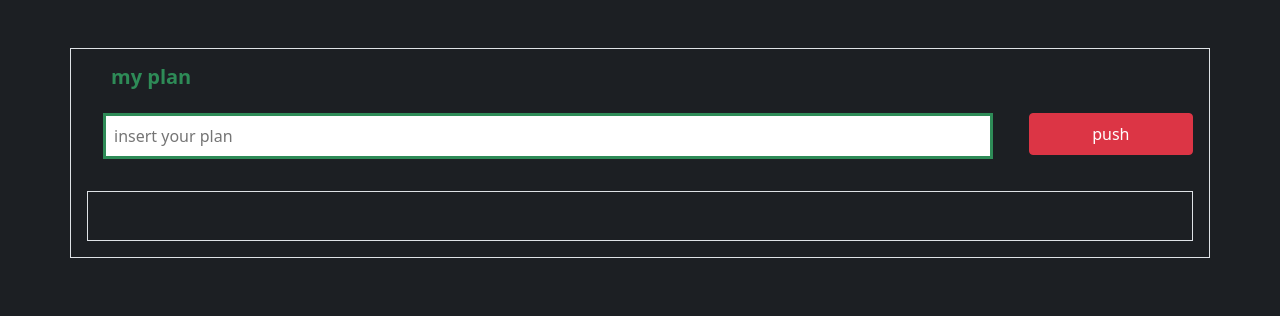
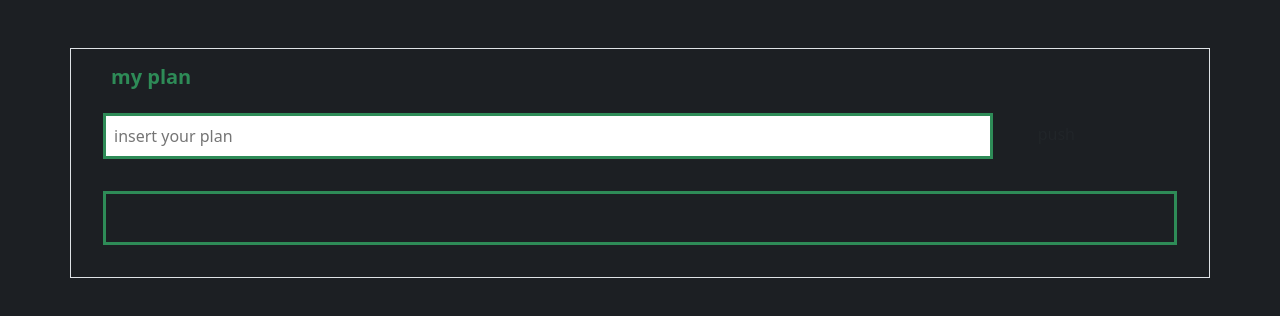
Before and after one commit to sepid-dev/toDoList, a website: page index.html in a window 1280 px wide. Drawn offline with Linux system fonts and the light colour scheme.

Commit message:
change styles btn

```diff
--- a/css/todolist.css
+++ b/css/todolist.css
@@ -127,3 +127,7 @@ form.loginF .inputs .inputMe{
      color: seagreen;
      font-weight: bold;
  }
+
+ .list{
+     border:solid 3px seagreen;
+ }
--- a/index.html
+++ b/index.html
@@ -19,10 +19,10 @@
           <input class="p-2 m-3 " placeholder="insert your plan"  id="mydate" name="plan"/>
           </div>
         <div class="col-2">
-          <button class="btn btn-danger p-2 me-2 w-100 mt-3 text-nowrap" id="planbtn" >push</button>
+          <button class="btn p-2 me-2 mt-3 text-nowrap" id="planbtn" >push</button>
         </div>
       </div>
-        <div class="list mt-3 text-center border p-3">
+        <div class="list m-3 text-center p-3">
           <ul id="tasks">
           </ul>
         </div>
```
